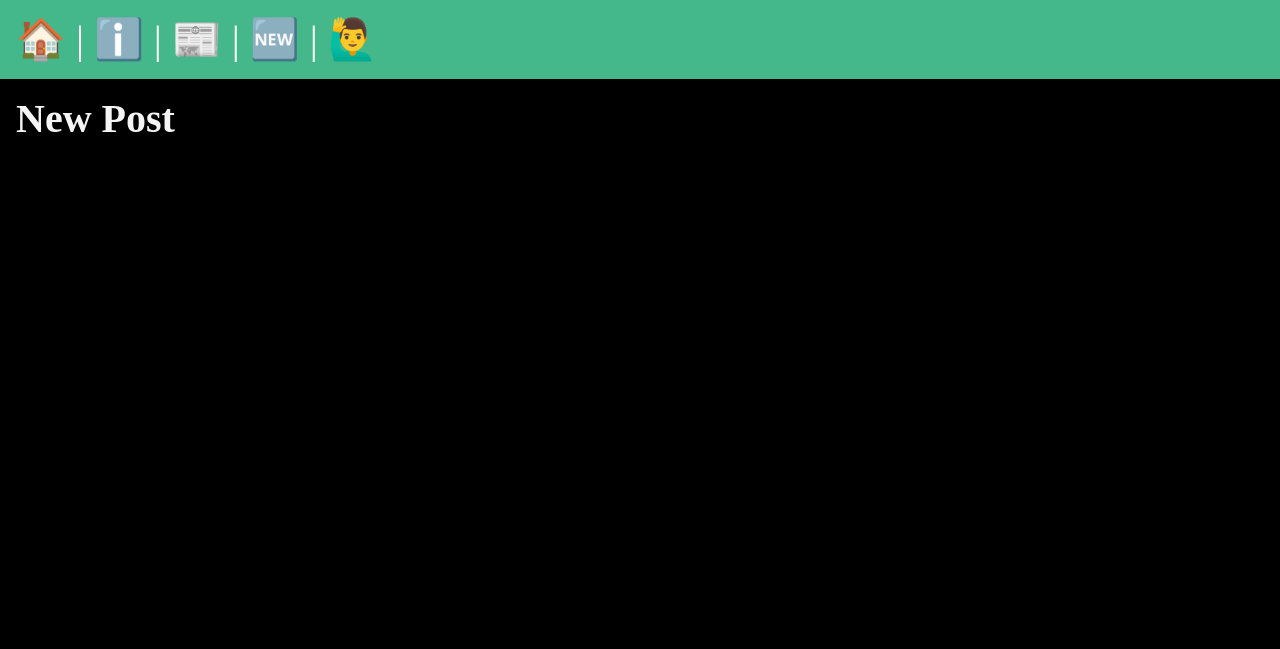
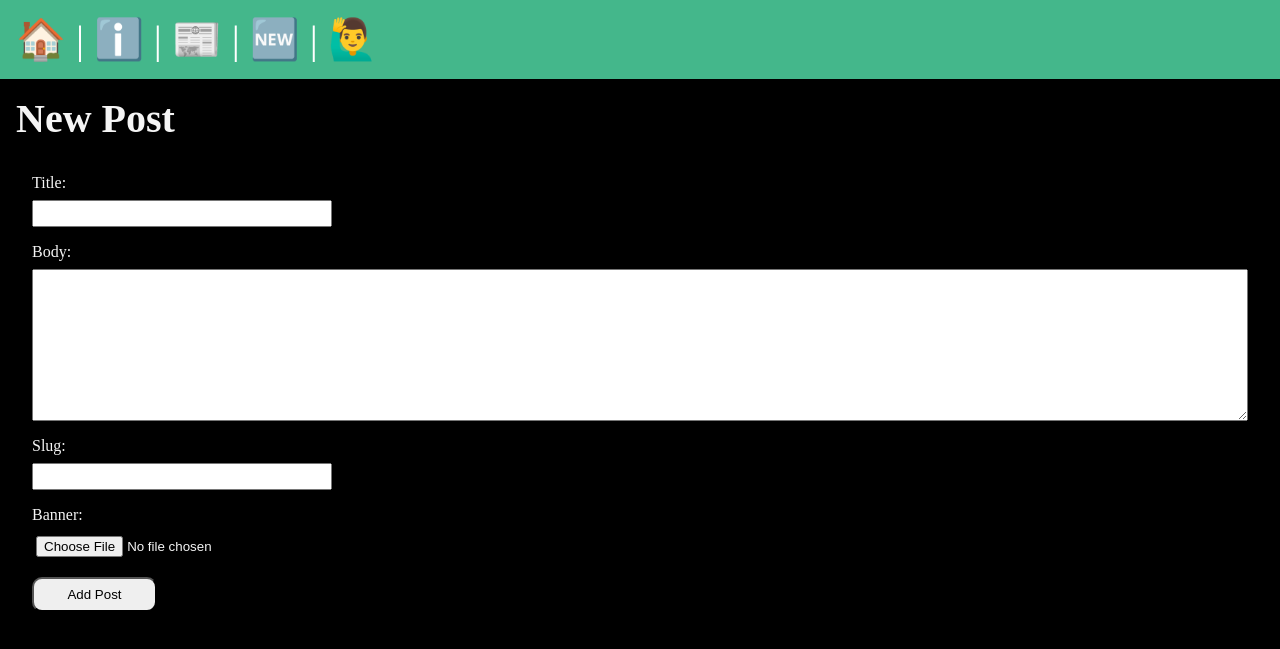
Before and after one commit to vvicky30/DJ_Lesson_02, a Django app: page /posts/new-post/ in a window 1280 px wide. Shown: the top 649 px of the page. Run offline with Django 5.2, Linux system fonts and the light colour scheme; the visitor is signed in with stand-in values (Sample User, id 1).

Commit message:
here rendering logics of post_new view in html file , where we're previewing our form with form class using same  as we used in other froms , in action givng named url , method as post and security token which;s csrf token and post button class.

```diff
--- a/posts/templates/posts/post_new.html
+++ b/posts/templates/posts/post_new.html
@@ -7,5 +7,10 @@
 {% block content %}
         <section>
            <h1>New Post</h1>
+           <form class = "form-with-validation" action ="{% url 'posts:new-post' %}" method = "post" enctype= "multipart/form-data">
+               {% csrf_token %}
+               {{form}}
+               <button class="form-submit">Add Post</button>
+           </form>
         </section>
 {% endblock %}
```
